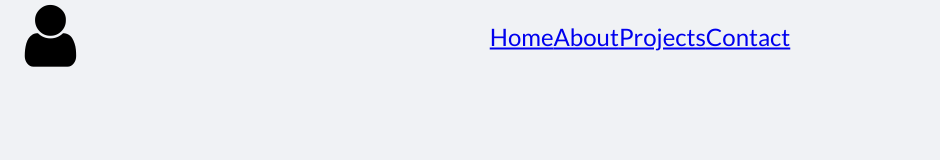
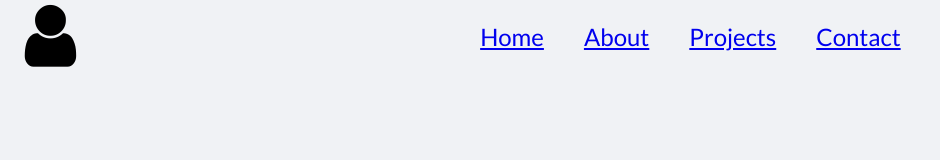
Before and after one commit to MichalWroblewskiJava/Portfolio, a plain HTML site: page index.html in a window 1280 px wide. Shown: the whole page, without its empty margins (0-940 px from the left). Drawn offline with Linux system fonts and the light colour scheme.

Commit message:
change in main css

```diff
--- a/index.html
+++ b/index.html
@@ -20,16 +20,16 @@
         </div>
         <nav class="nav">
             <ul class="nav_list">
-                <li class="nav__item">
+                <li class="nav_item">
                     <a class="nav_link" href="#home">Home</a>
                 </li>
-                <li class="nav__item">
+                <li class="nav_item">
                     <a class="nav_link" href="#about">About</a>
                 </li>
-                <li class="nav__item">
+                <li class="nav_item">
                     <a class="nav_link" href="#projects">Projects</a>
                 </li>
-                <li class="nav__item">
+                <li class="nav_item">
                     <a class="nav_link" href="#contact">Contact</a>
                 </li>
             </ul>
--- a/styles/main.css
+++ b/styles/main.css
@@ -23,12 +23,10 @@
  }
 
  .nav {
+     width: 100%;
      display: flex;
      align-items: center;
-     position: absolute;
-     left: 50%;
-     top: 50%;
-     transform: translate(-50%, -50%);
+     justify-content: center;
      font-size: x-large;
  }
 
@@ -36,3 +34,7 @@
      display: flex;
      list-style: none;
  }
+
+ .nav_item {
+     margin: 20px;
+ }
```
